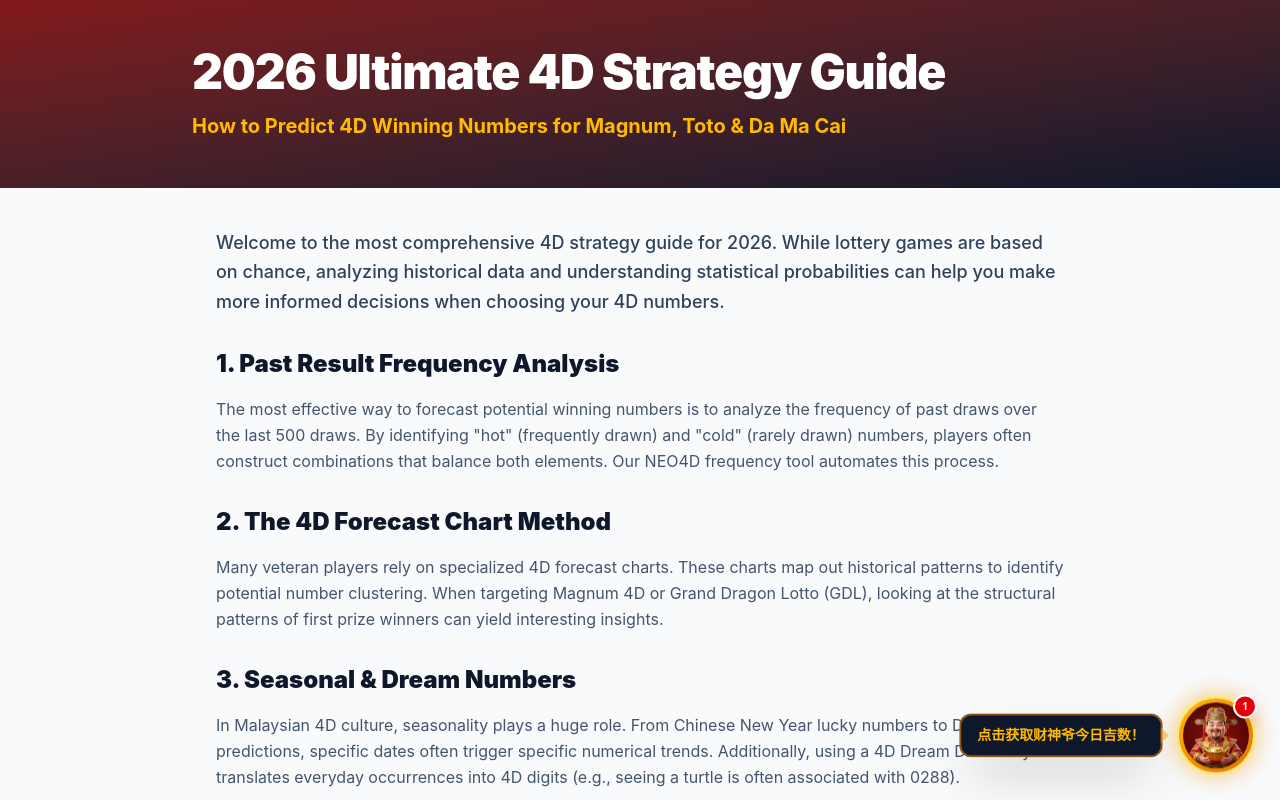
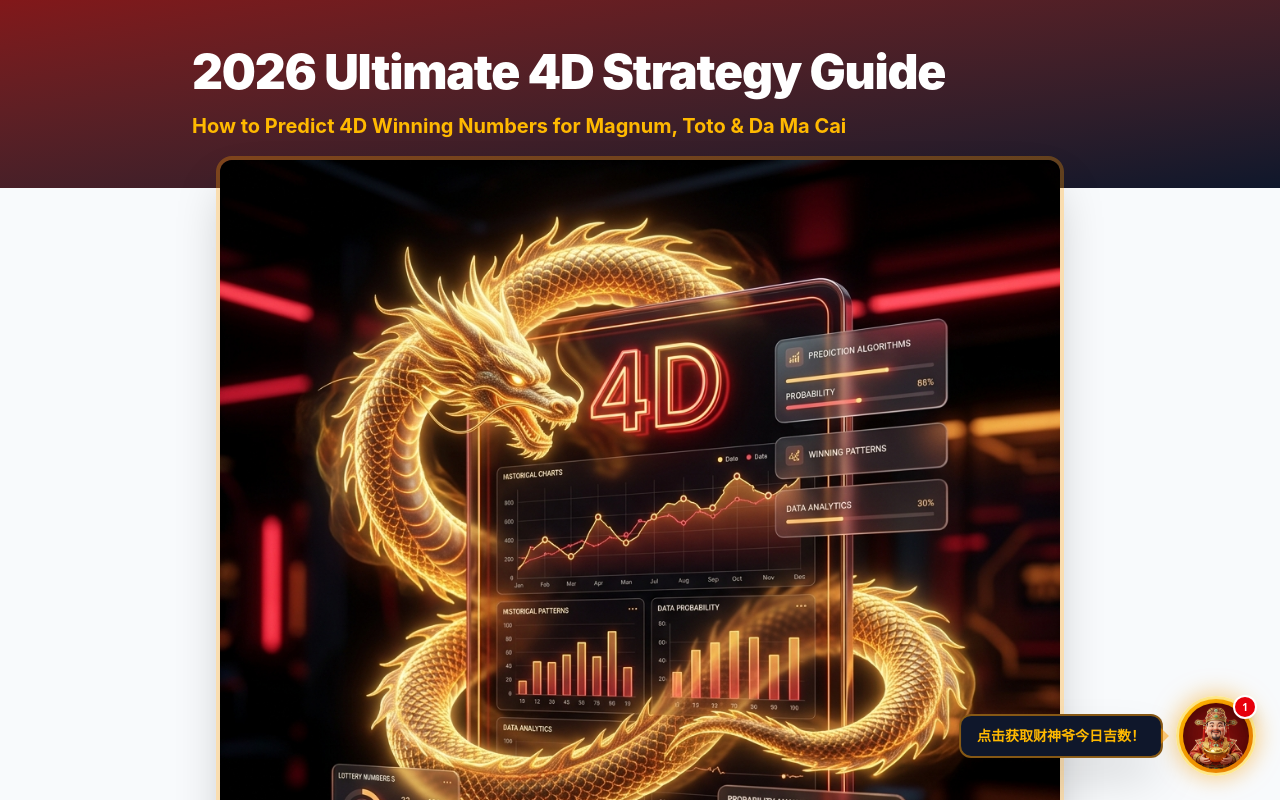
Before and after one commit to Lean888-maker/neo4d-live, a Next.js app: page /en/strategy in a window 1280 px wide. Shown: the top 800 px of the page. Built offline with nearby package versions, Linux system fonts and the light colour scheme.

Commit message:
Auto deploy premium hero image for strategy page

```diff
--- a/src/app/[lang]/strategy/page.js
+++ b/src/app/[lang]/strategy/page.js
@@ -1,5 +1,6 @@
 import React from 'react';
 import Link from 'next/link';
+import Image from 'next/image';
 
 export const metadata = {
   title: 'How to Predict 4D Winning Numbers 2026 | NEO4D Strategy Guide',
@@ -53,6 +54,19 @@ export default function StrategyPage({ params }) {
         </div>
       </div>
 
+      <div className="max-w-4xl mx-auto px-6 -mt-8 relative z-10">
+        <div className="rounded-2xl overflow-hidden shadow-2xl border-4 border-amber-500/30">
+          <Image
+            src="/images/strategy-hero.png"
+            alt="4D Strategy Guide 2026"
+            width={1200}
+            height={630}
+            className="w-full h-auto object-cover"
+            priority
+          />
+        </div>
+      </div>
+
       <div className="max-w-4xl mx-auto px-6 py-10 space-y-8">
         <p className="text-lg text-slate-700 leading-relaxed font-medium">{t.intro}</p>
 
```
Also changed, not shown: public/images/strategy-hero.png (added).
